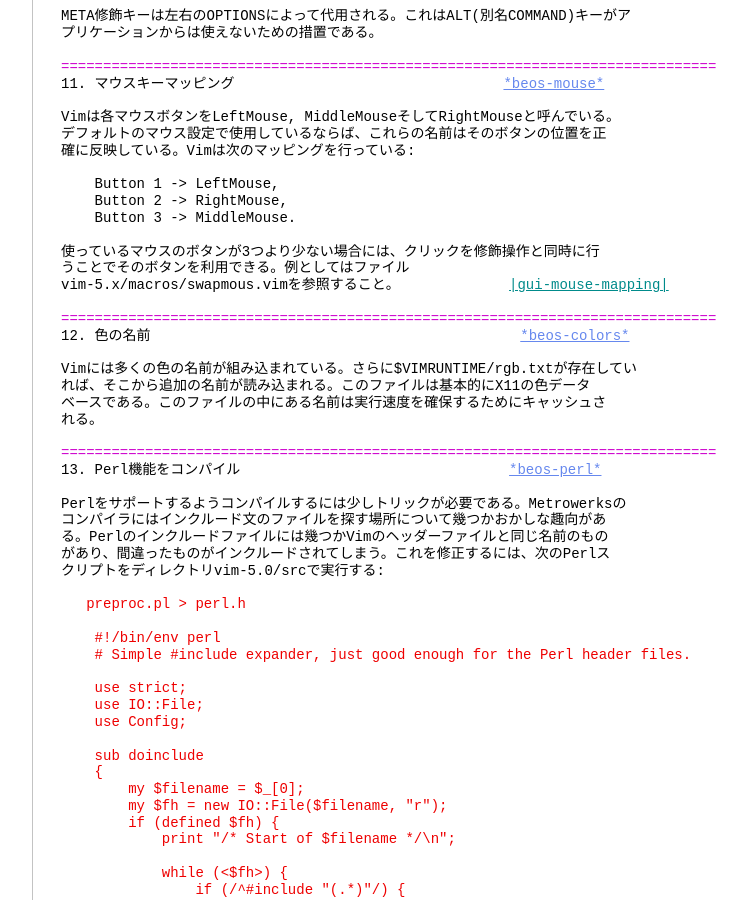
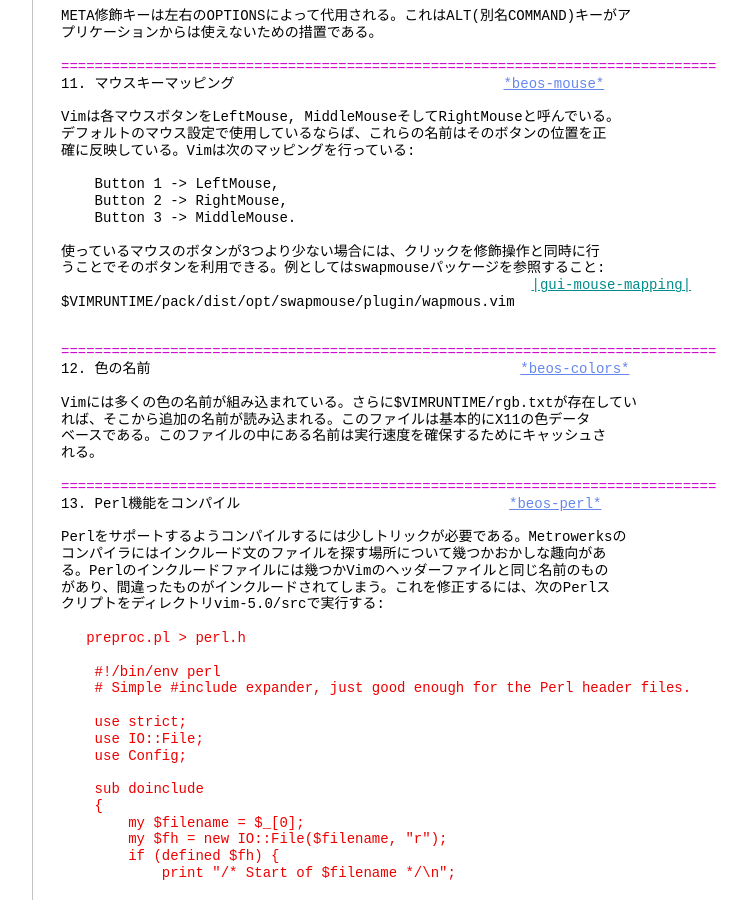
Before and after one commit to vim-jp/vimdoc-ja, a Jekyll site: the page built from os_beos.html, in a window 1280 px wide and 900 px high, scrolled down 4306 px. Shown: the whole window, without its empty margins (340-1087 px from the left). Built offline with Jekyll 4.4.1, drawn with Linux system fonts in a browser that asks for light colours; nearby versions of some CDN libraries; comment, search, counter and statistics services are not loaded; some of the changed text lies outside the part shown.

Commit message:
Generated by Travis JOB 325.1
https://travis-ci.org/vim-jp/vimdoc-ja-working/builds/179359044

```diff
--- a/os_beos.html
+++ b/os_beos.html
@@ -2,7 +2,7 @@
 layout: vimdoc
 helpname: 'os_beos'
 ---
-<a class="Constant" href="os_beos.html" name="os_beos.txt">*os_beos.txt*</a>&nbsp;&nbsp; For Vim バージョン 8.0.&nbsp;&nbsp;Last change: 2010 Aug 14<br>
+<a class="Constant" href="os_beos.html" name="os_beos.txt">*os_beos.txt*</a>&nbsp;&nbsp; For Vim バージョン 8.0.&nbsp;&nbsp;Last change: 2016 Mar 28<br>
 <br>
 <br>
 &nbsp;&nbsp;&nbsp;&nbsp;&nbsp;&nbsp;&nbsp;&nbsp;&nbsp;&nbsp;&nbsp;&nbsp;&nbsp;&nbsp;&nbsp;&nbsp;VIMリファレンスマニュアル&nbsp;&nbsp;&nbsp;&nbsp;by Bram Moolenaar<br>
@@ -261,8 +261,10 @@ Vimは各マウスボタンをLeftMouse, MiddleMouseそしてRightMouseと呼ん
 &nbsp;&nbsp;&nbsp;&nbsp;Button 3 -&gt; MiddleMouse.<br>
 <br>
 使っているマウスのボタンが3つより少ない場合には、クリックを修飾操作と同時に行<br>
-うことでそのボタンを利用できる。例としてはファイル<br>
-vim-5.x/macros/swapmous.vimを参照すること。&nbsp;&nbsp;&nbsp;&nbsp;&nbsp;&nbsp;&nbsp;&nbsp;&nbsp;&nbsp;&nbsp;&nbsp;&nbsp;<a class="Identifier" href="gui.html#gui-mouse-mapping">|gui-mouse-mapping|</a><br>
+うことでそのボタンを利用できる。例としてはswapmouseパッケージを参照すること:<br>
+&nbsp;&nbsp;&nbsp;&nbsp;&nbsp;&nbsp;&nbsp;&nbsp;&nbsp;&nbsp;&nbsp;&nbsp;&nbsp;&nbsp;&nbsp;&nbsp;&nbsp;&nbsp;&nbsp;&nbsp;&nbsp;&nbsp;&nbsp;&nbsp;&nbsp;&nbsp;&nbsp;&nbsp;&nbsp;&nbsp;&nbsp;&nbsp;&nbsp;&nbsp;&nbsp;&nbsp;&nbsp;&nbsp;&nbsp;&nbsp;&nbsp;&nbsp;&nbsp;&nbsp;&nbsp;&nbsp;&nbsp;&nbsp;&nbsp;&nbsp;&nbsp;&nbsp;&nbsp;&nbsp;&nbsp;&nbsp;<a class="Identifier" href="gui.html#gui-mouse-mapping">|gui-mouse-mapping|</a><br>
+$VIMRUNTIME/pack/dist/opt/swapmouse/plugin/wapmous.vim<br>
+<br>
 <br>
 <span class="PreProc">==============================================================================</span><br>
 12. 色の名前&nbsp;&nbsp;&nbsp;&nbsp;&nbsp;&nbsp;&nbsp;&nbsp;&nbsp;&nbsp;&nbsp;&nbsp;&nbsp;&nbsp;&nbsp;&nbsp;&nbsp;&nbsp;&nbsp;&nbsp;&nbsp;&nbsp;&nbsp;&nbsp;&nbsp;&nbsp;&nbsp;&nbsp;&nbsp;&nbsp;&nbsp;&nbsp;&nbsp;&nbsp;&nbsp;&nbsp;&nbsp;&nbsp;&nbsp;&nbsp;&nbsp;&nbsp;&nbsp;&nbsp;<a class="Constant" href="os_beos.html#beos-colors" name="beos-colors">*beos-colors*</a><br>
```
